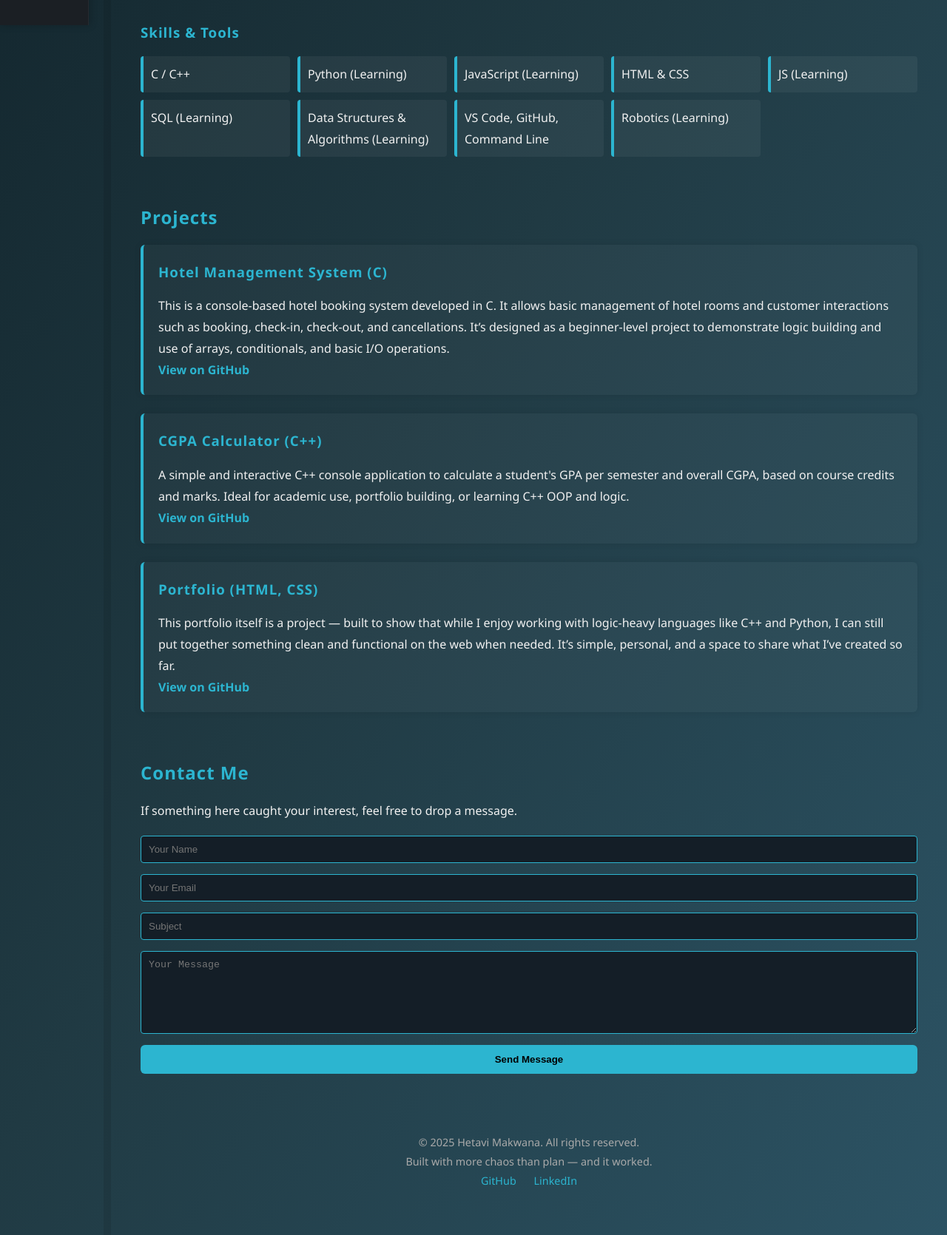
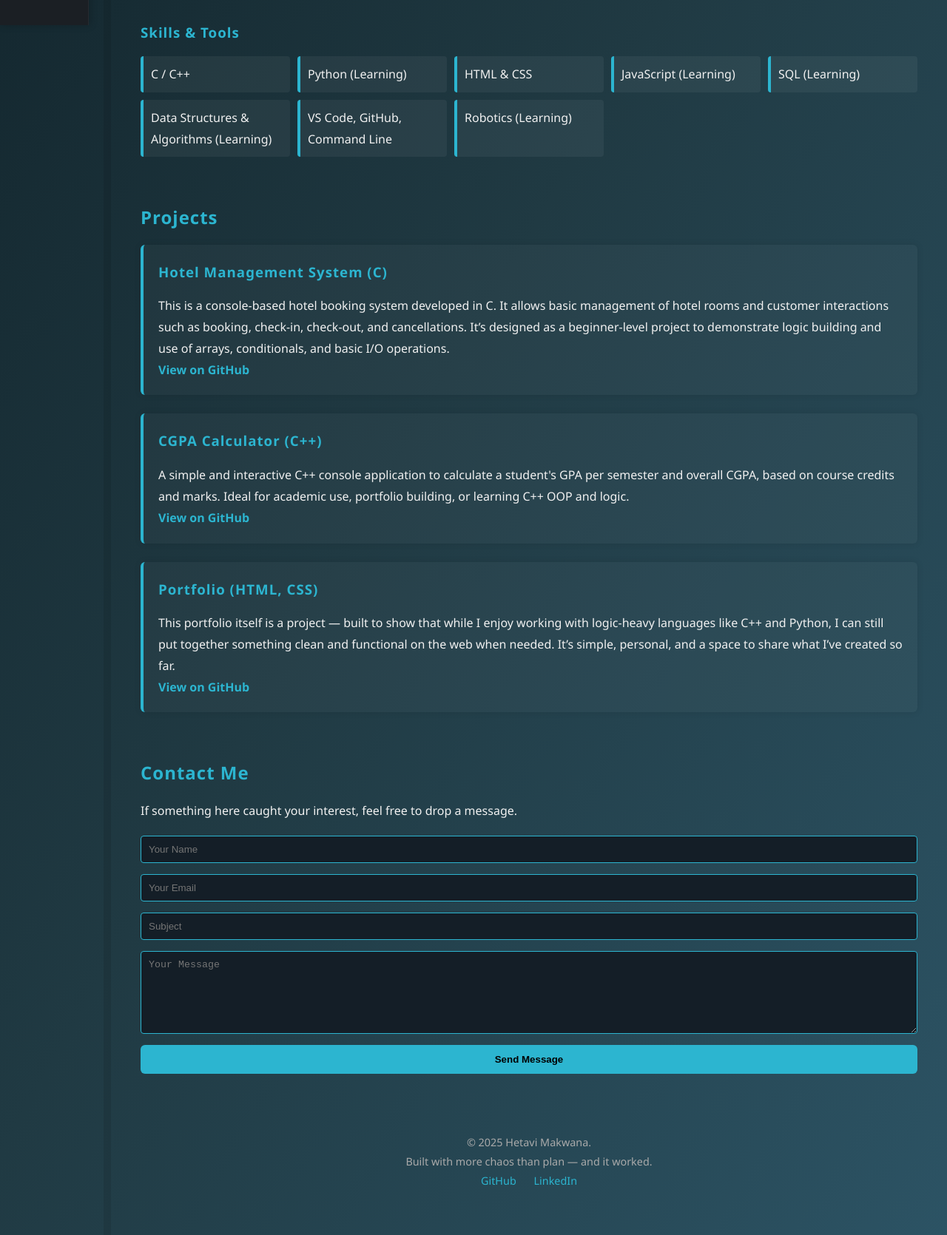
Before and after one commit to hetavi2404/portfolio, a plain HTML site: page index.html in a window 1280 px wide. Shown: the part 766-2436 px from the top of the page at 74% size. Drawn offline with Linux system fonts and the light colour scheme.

Commit message:
Update index.html

```diff
--- a/index.html
+++ b/index.html
@@ -59,9 +59,8 @@
             <ul>
                 <li>C / C++</li>
                 <li>Python (Learning)</li>
+                <li>HTML & CSS</li>
                 <li>JavaScript (Learning)</li>
-                <li>HTML & CSS</li>
-                <li>JS (Learning)</li>
                 <li>SQL (Learning)</li>
                 <li>Data Structures & Algorithms (Learning)</li>
                 <li>VS Code, GitHub, Command Line</li>
@@ -113,7 +112,7 @@
         </section>
 
         <footer class="footer">
-            <p>© 2025 Hetavi Makwana. All rights reserved. <br> Built with more chaos than plan — and it worked.</p>
+            <p>© 2025 Hetavi Makwana. <br> Built with more chaos than plan — and it worked.</p>
 
             <div class="socials">
                 <a href="https://github.com/hetavi2404" target="_blank">GitHub</a>
```
